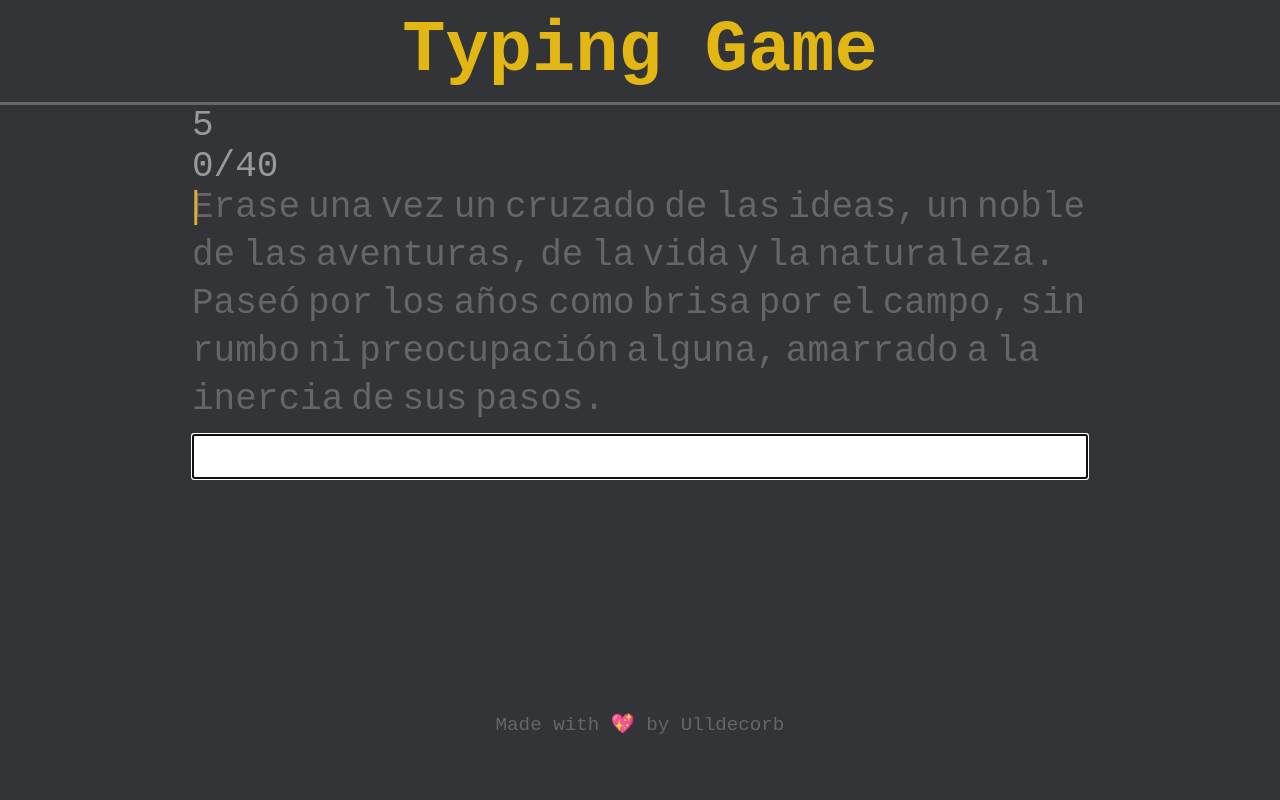
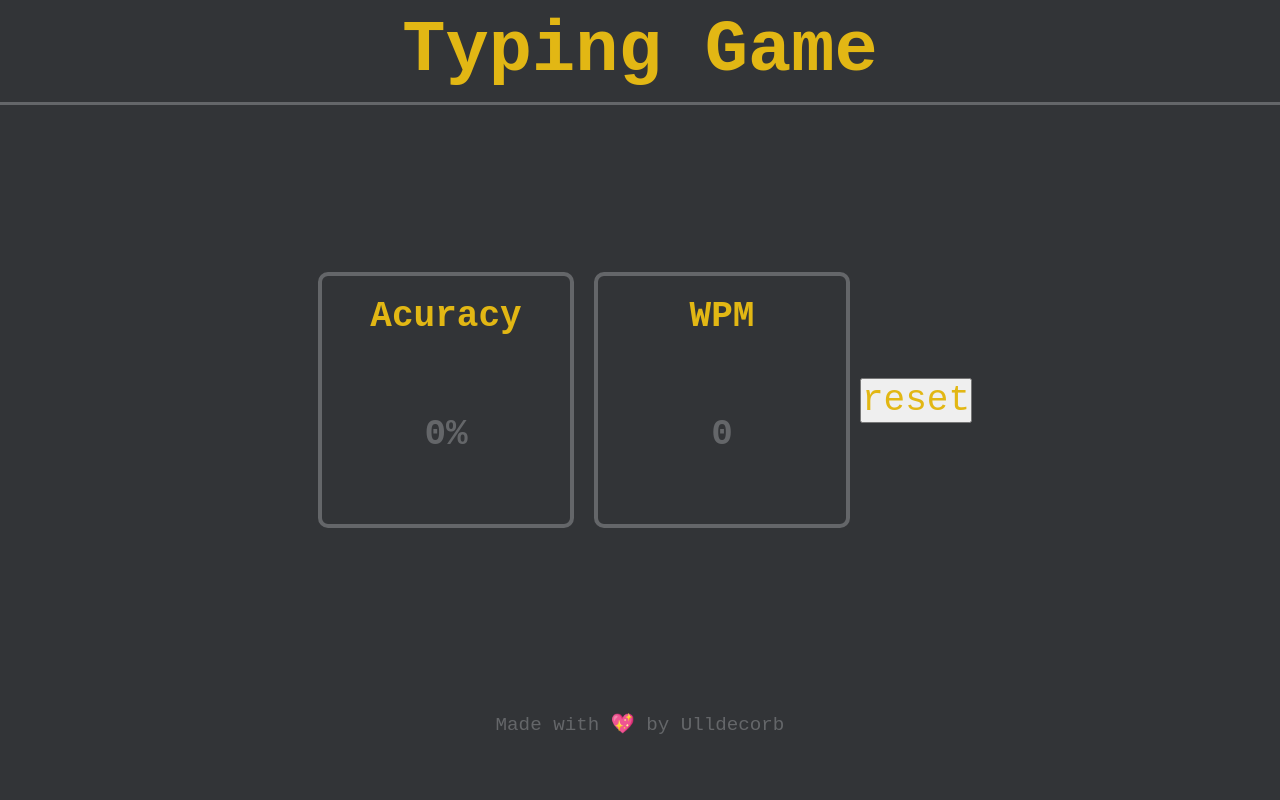
Before and after one commit to ulldecorb/typing-game, a website with bundled scripts: page index.html in a window 1280 px wide. Built offline with nearby package versions, Linux system fonts and the light colour scheme.

Commit message:
Add close info section handler

```diff
--- a/index.html
+++ b/index.html
@@ -33,6 +33,7 @@
                 <h2>WPM</h2>
                 <h3 id="wpm"></h3>
             </article>
+            <button id="closeInfoHandler" class="reset">reset</button>
         </section>
     </main>
     <footer>
--- a/main.js
+++ b/main.js
@@ -7,7 +7,8 @@ const $totalWords = document.getElementById('word-counter')
 const $info = document.querySelector('.info')
 const $acuracy = document.querySelector('#acuracy')
 const $wpm = document.querySelector('#wpm')
-const INITIAL_TIME = 10
+const $closeInfo = document.querySelector('#closeInfoHandler')
+const INITIAL_TIME = 1
 
 const TEXT = harryPotter[21]
 
@@ -60,6 +61,7 @@ function initEvents() {
         $input.focus()
     })
 
+    $closeInfo.addEventListener('click', closeInfo)
     $input.addEventListener('keydown', onKeyDown)
     $input.addEventListener('keyup', onKeyUp)
 }
@@ -183,7 +185,8 @@ function gameOver() {
     const wpm = Math.floor( totalWords / INITIAL_TIME * 60)
     const errors = document.querySelectorAll('tg-letter.incorrect').length
     const totalLetters = document.querySelectorAll('.correct, .incorrect').length
-    const acuracy = Math.floor(100 - (errors * 100 / totalLetters))
+    let acuracy = Math.floor(100 - (errors * 100 / totalLetters))
+    if (isNaN(acuracy)) {acuracy = 0}
 
     // errors         totalLetters
     // 1              100
@@ -192,4 +195,13 @@ function gameOver() {
     $acuracy.textContent = `${acuracy}%`
     $wpm.textContent = wpm
 
+    $input.value = ''
+    $text.innerHTML = ''
+
+    initGame()
+
 }
+
+function closeInfo() {
+    $info.style.display = 'none'
+}
--- a/styles/styles.scss
+++ b/styles/styles.scss
@@ -162,6 +162,10 @@ main {
                 align-items: center;
             }
         }
+
+        .reset {
+            color: var(--monkey-brand-color)
+        }
     }
 }
 
```
Also changed, not shown: styles/styles.css.
